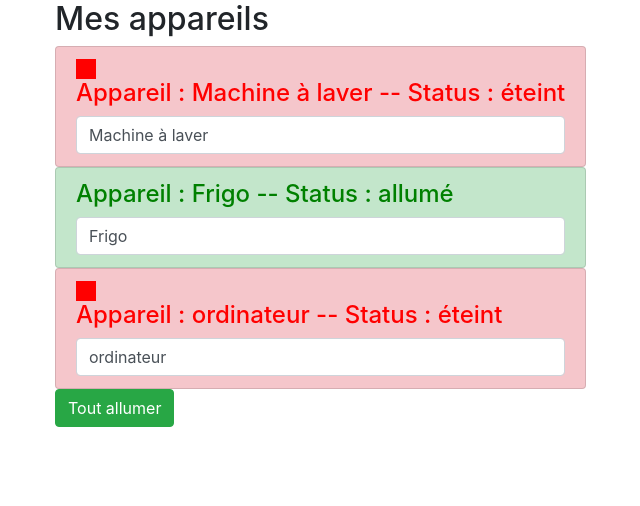
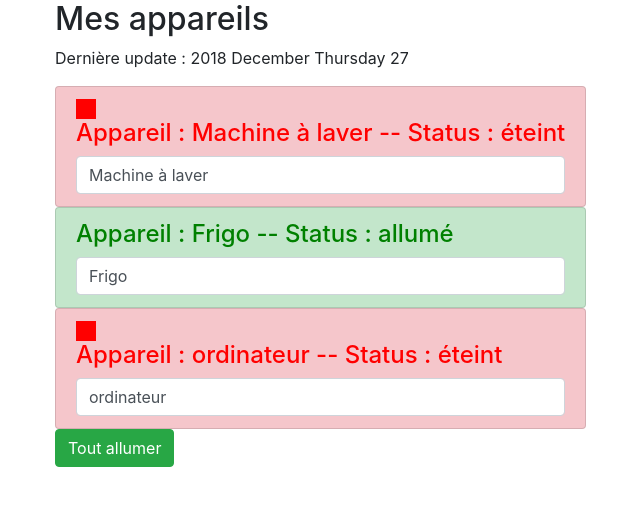
Before and after one commit to Nicolas-Hermet/First_Angular_Project, an Angular app: page / in a window 1280 px wide. Shown: the top 506 px of the page, without its empty margins (15-655 px from the left). Built offline with nearby package versions, Linux system fonts and the light colour scheme.

Commit message:
add date pipe to app.html

```diff
--- a/src/app/app.component.html
+++ b/src/app/app.component.html
@@ -2,6 +2,7 @@
   <div class="row">
     <div class="col-xs-12">
       <h2>Mes appareils</h2>
+      <p>Dernière update : {{lastUpdate | date: 'y MMMM EEEE d'}} </p>
       <ul class="list-group">
         <app-appareil *ngFor="let appareil of appareils" [appareilName]="appareil.name" [appareilStatus]="appareil.status"></app-appareil>
       </ul>
--- a/src/app/app.component.ts
+++ b/src/app/app.component.ts
@@ -7,6 +7,7 @@ import { Component } from '@angular/core';
 })
 export class AppComponent {
   isAuth = false;
+  lastUpdate = new Date();
 
   appareils = [
     {
```
